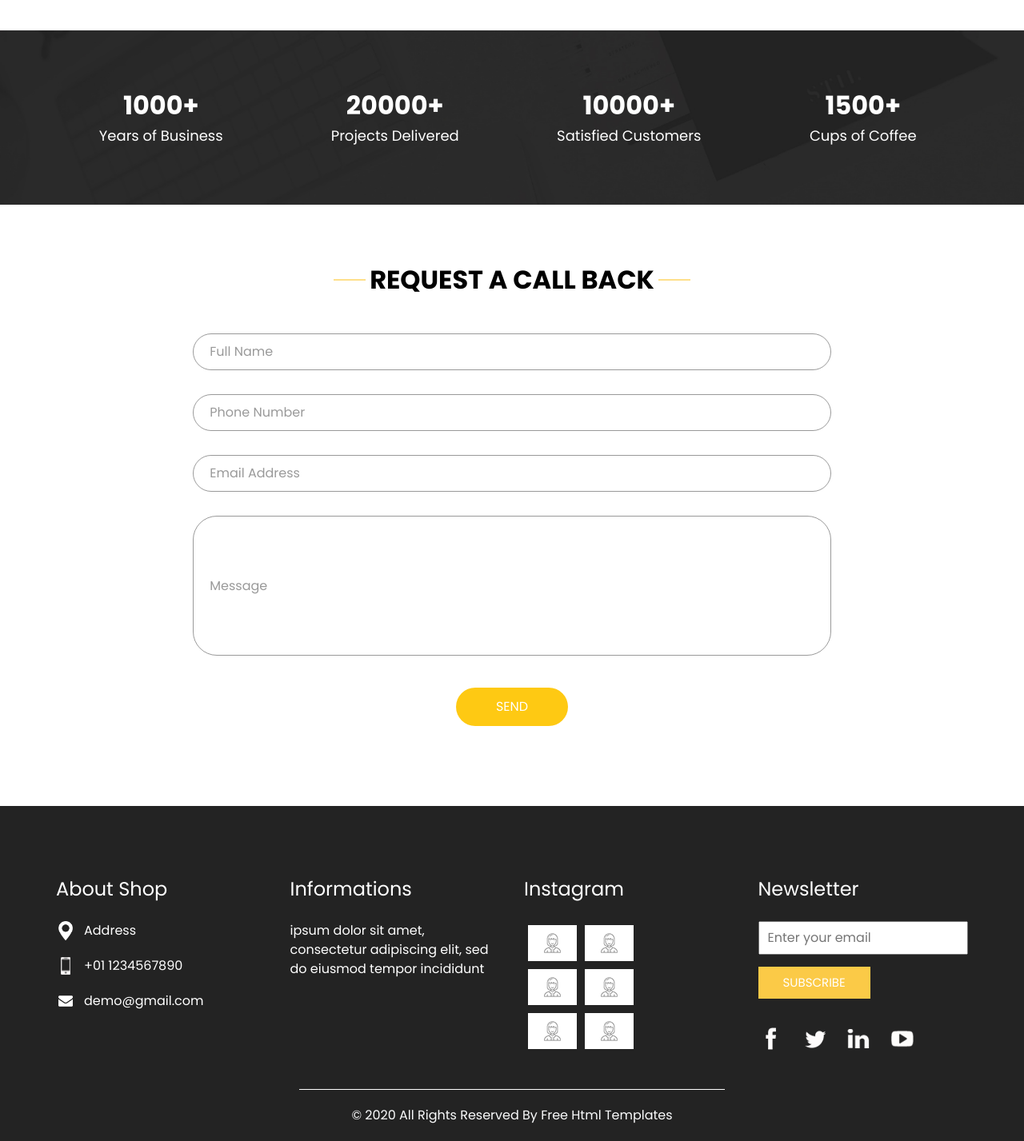
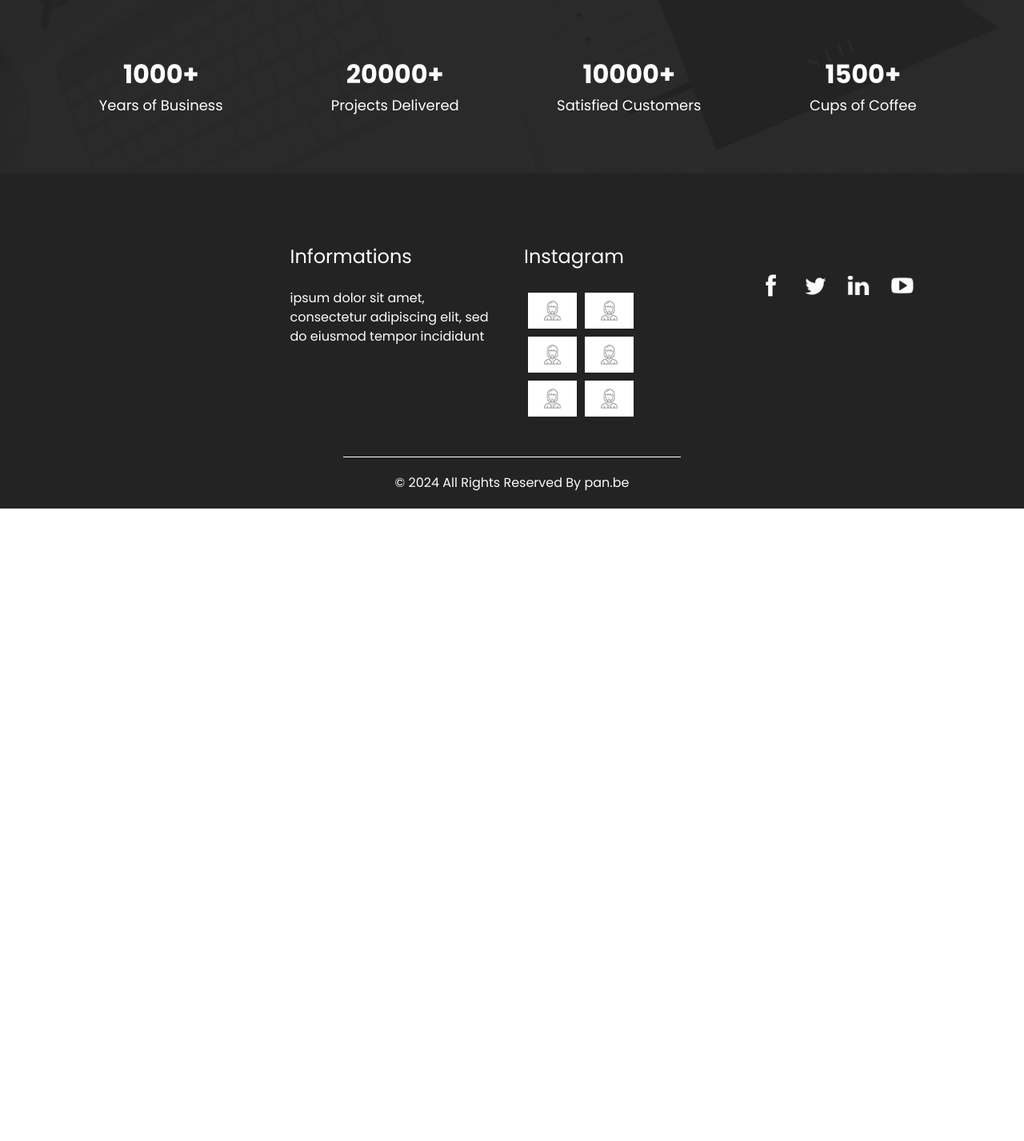
Before and after one commit to Pan-be/wp_custom_theme, a WordPress theme: template themes/panbe-theme/front-page.php in a window 1280 px wide. Shown: the part 2841-4268 px from the top of the page at 80% size. After the commit the page ends 3477 px from the top, so only its background shows below. Run offline with PHP 8.4 and a stand-in for WordPress, Linux system fonts and the light colour scheme; the site name, menu and one post (Sample post) are stand-ins, and other content is empty; some libraries are stand-ins or nearby versions.

Commit message:
upgrate .gitignore and some infos

```diff
--- a/themes/panbe-theme/footer.php
+++ b/themes/panbe-theme/footer.php
@@ -3,7 +3,7 @@
         <div class="container">
             <div class="row">
                 <div class="col-md-3">
-                    <div class="info_contact">
+                    <!-- <div class="info_contact">
                         <h5>
                             About Shop
                         </h5>
@@ -34,7 +34,7 @@
                                 demo@gmail.com
                             </p>
                         </div>
-                    </div>
+                    </div> -->
                 </div>
                 <div class="col-md-3">
                     <div class="info_info">
@@ -95,7 +95,7 @@
                 </div>
                 <div class="col-md-3">
                     <div class="info_form ">
-                        <h5>
+                        <!-- <h5>
                             Newsletter
                         </h5>
                         <form action="">
@@ -103,7 +103,7 @@
                             <button>
                                 Subscribe
                             </button>
-                        </form>
+                        </form> -->
                         <div class="social_box">
                             <a href="">
                                 <img src="<?php echo get_theme_file_uri( 'images/fb.png' ) ?>" alt="">
@@ -125,8 +125,8 @@
     </section>
     <section class="container-fluid footer_section">
         <p>
-            &copy; 2020 All Rights Reserved By
-            <a href="https://html.design/">Free Html Templates</a>
+            &copy; <?php echo date("Y"); ?> All Rights Reserved By
+            <a target="_blank" href="https://pan-be.vercel.app/">pan.be</a>
         </p>
     </section>
 
--- a/themes/panbe-theme/front-page.php
+++ b/themes/panbe-theme/front-page.php
@@ -32,10 +32,7 @@ get_header();
                         <div class="col">
                             <div class="detail-box">
                                 <div>
-                                    <h2>
-                                        <<'Description'>>
-
-                                    </h2>
+                                    <h2></h2>
                                     <h1><?php the_title(); ?></h1>
                                     <p><?php
                                     if (has_excerpt()) {
@@ -388,7 +385,7 @@ get_header();
 
 <!-- contact section -->
 
-<section class="contact_section layout_padding">
+<!-- <section class="contact_section layout_padding">
     <div class="container">
 
         <div class="heading_container">
@@ -425,11 +422,11 @@ get_header();
                 </div>
             </div>
         </div>
-        <!-- <div class="map_img-box">
+        <div class="map_img-box">
             <img src="images/map-img.png" alt="">
-        </div> -->
+        </div>
     </div>
-</section>
+</section> -->
 
 
 <!-- end contact section -->
--- a/themes/panbe-theme/header.php
+++ b/themes/panbe-theme/header.php
@@ -16,7 +16,7 @@
                     <nav class="navbar navbar-expand-lg custom_nav-container pt-3">
                         <a class="navbar-brand" href="<?php echo site_url() ?>">
                             <span>
-                                Esigned
+                                Pan.be
                             </span>
                         </a>
                         <button class="navbar-toggler" type="button" data-toggle="collapse"
```
Also changed, not shown: 1 other file.
